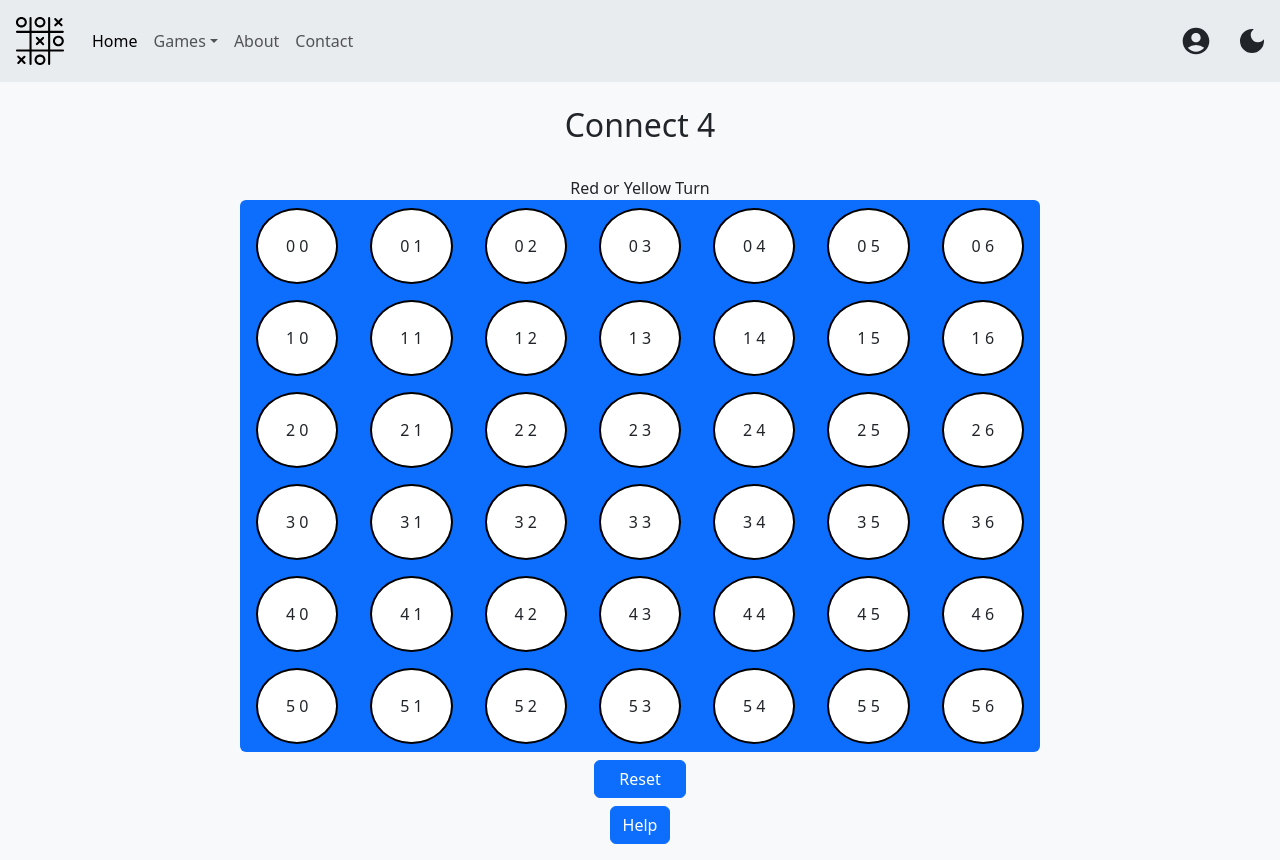
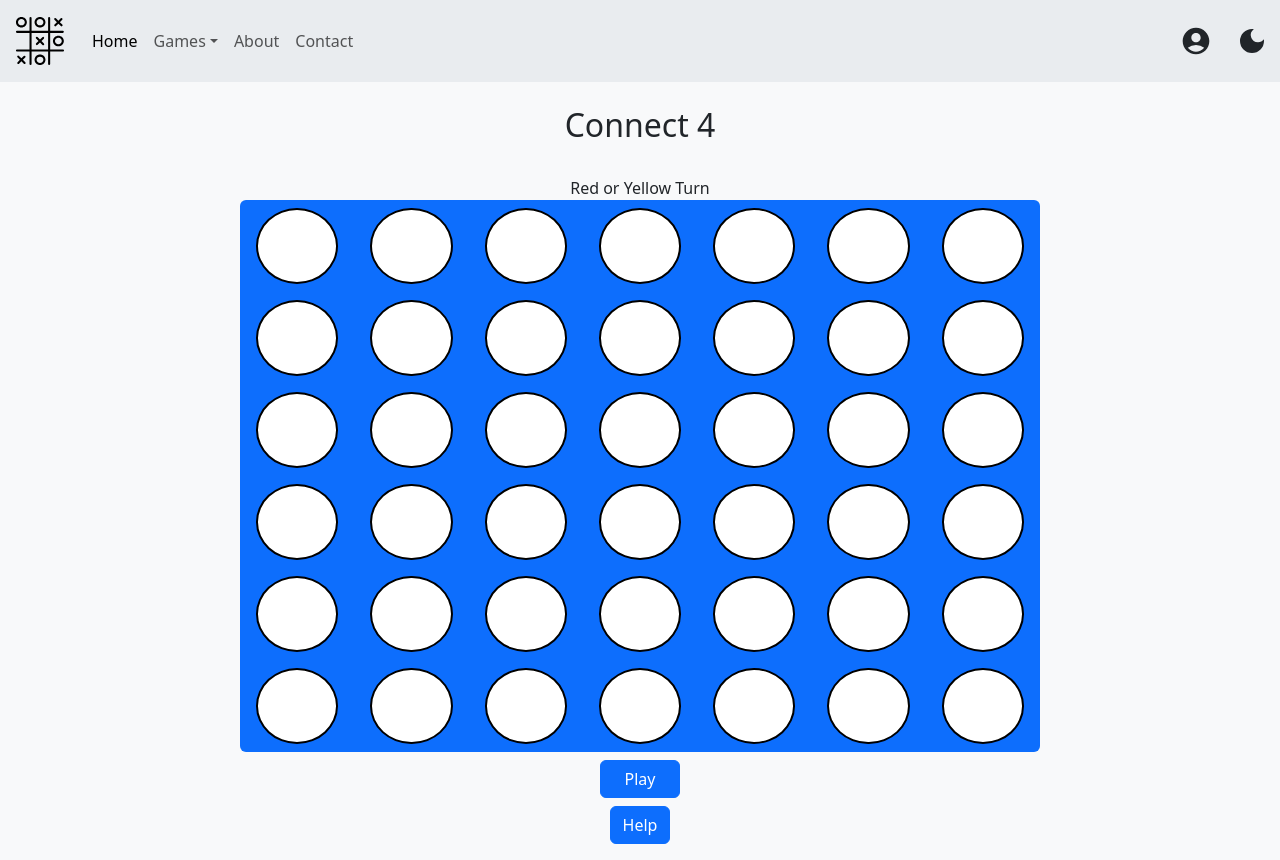
Before and after one commit to Zeden19/pencil-and-paper-games, a React (Vite) app: page /connect4 in a window 1280 px wide. Built offline with nearby package versions, Linux system fonts and the light colour scheme.

Commit message:
Add Tokens to game

```diff
--- a/src/Connect4/Connect4Grid.tsx
+++ b/src/Connect4/Connect4Grid.tsx
@@ -1,19 +1,43 @@
 import useConnect4Store from "./stores.ts";
 import styles from "./styles.module.css";
+import { useState } from "react";
+import yellowChip from "../assets/yellowChip.png";
+import redChip from "../assets/redChip.png";
 
 function Connect4Grid() {
-  const { grid } = useConnect4Store();
+  const [colHovered, setColHovered] = useState(NaN);
+  const { grid, setGrid, turn, setTurn, playing } = useConnect4Store();
+
+  function handleClick(col: number, turn: string) {
+    if (!playing) return;
+    // find available location
+    let row = undefined;
+    for (let i = 0; i < 6; i++) {
+      if (grid[i][col] === "") row = i;
+    }
+
+    if (row === undefined) return;
+
+    grid[row][col] = turn === "yellow" ? yellowChip : redChip;
+    setGrid(grid);
+    setTurn();
+  }
+
   return (
     <div style={{ maxWidth: "800px" }} className={"container text-center bg-primary rounded g-4"}>
       <div className={"row " + styles.rowCols7}>
         {grid.map((down, downIndex) =>
-          down.map((right, rightIndex) => (
+          down.map((tile, rightIndex) => (
             <div
+              onMouseOver={() => setColHovered(rightIndex)}
+              onMouseOut={() => setColHovered(NaN)}
+              onClick={() => handleClick(rightIndex, turn)}
               key={downIndex.toString() + " " + rightIndex.toString()}
-              className={"col py-2 px-md-3 px-1"}
+              className={`col py-2 px-md-3 px-1 ${colHovered === rightIndex && styles.hoveredCol}`}
             >
-              <div className={"rounded-circle bg-white py-2 py-md-4 border border-2 border-black"}>
-                {downIndex} {rightIndex}
+              <div className={`rounded-circle bg-white ${!tile && "py-md-4 py-2"} border border-2 border-black`}>
+
+                {tile ? <img alt={"token"} className={"w-100 h-100"} src={tile} /> : <>&nbsp;</>}
               </div>
             </div>
           )),
--- a/src/Connect4/stores.ts
+++ b/src/Connect4/stores.ts
@@ -7,11 +7,10 @@ interface Connect4Store {
   playing: boolean;
   winner: string;
 
-  setPlaying: () => void;
+  startGame: () => void;
   setVsCpu: () => void;
   setTurn: () => void;
-  reset: () => void;
-  setWinner: (winner: string, winningBoard?: string[][]) => void;
+  setGrid: (newGrid: string[][]) => void;
 }
 
 const emptyGrid = [
@@ -29,22 +28,22 @@ const useConnect4Store = create<Connect4Store>((setState) => ({
   playing: false,
   winner: "",
 
-  setPlaying: () =>
+  startGame: () =>
     setState((state) => ({
       playing: !state.playing,
-      board: emptyGrid,
+      grid: [
+        ["", "", "", "", "", "", ""], // zustland was for some reason changing the value of emptygrid idk why
+        ["", "", "", "", "", "", ""],
+        ["", "", "", "", "", "", ""],
+        ["", "", "", "", "", "", ""],
+        ["", "", "", "", "", "", ""],
+        ["", "", "", "", "", "", ""],
+      ],
       winner: "",
     })),
   setVsCpu: () => setState((state) => ({ vsCpu: !state.vsCpu })),
-  setTurn: () => setState((state) => ({ turn: state.turn === "red" ? "red" : "yellow" })),
-  reset: () =>
-    setState((state) => ({
-      playing: !state.playing,
-      board: emptyGrid,
-      winner: "",
-    })),
-  setWinner: (winner, winningBoard) =>
-    setState((state) => ({ winner: winner, playing: !state.playing, board: winningBoard })),
+  setTurn: () => setState((state) => ({ turn: state.turn === "red" ? "yellow" : "red" })),
+  setGrid: (newGrid: string[][]) => setState(() => ({ grid: newGrid })),
 }));
 
 export default useConnect4Store;
--- a/src/Connect4/styles.module.css
+++ b/src/Connect4/styles.module.css
@@ -2,3 +2,7 @@
     flex: 0 0 auto;
     width: 14.28571429%
 }
+
+.hoveredCol {
+    background-color: mediumblue;
+}
--- a/src/pages/Connect4Page.tsx
+++ b/src/pages/Connect4Page.tsx
@@ -1,14 +1,22 @@
 import GamePages from "../GamePages.tsx";
 import Connect4Grid from "../Connect4/Connect4Grid.tsx";
+import useConnect4Store from "../Connect4/stores.ts";
 
 function Connect4Page() {
+  const {playing, startGame} = useConnect4Store();
+
   return (
-    <GamePages playing={true} title={"Connect 4"} startFunction={() => ''}>
+    <GamePages
+      playing={playing}
+      title={"Connect 4"}
+      startFunction={() => {
+        startGame();
+      }}
+    >
       Red or Yellow Turn
-      <Connect4Grid/>
-
+      <Connect4Grid />
     </GamePages>
-  )
+  );
 }
 
 export default Connect4Page;
--- a/src/pages/HangmanPage.tsx
+++ b/src/pages/HangmanPage.tsx
@@ -4,7 +4,6 @@ import { words } from "../HangMan/words.ts";
 import GamePages from "../GamePages.tsx";
 
 function HangmanPage() {
-  // noinspection JSUnusedLocalSymbols
   const { playing, startGame } = useHangManStore();
 
   function getWord() {
```
Also changed, not shown: src/assets/redChip.png (added), src/assets/yellowChip.png (added).
